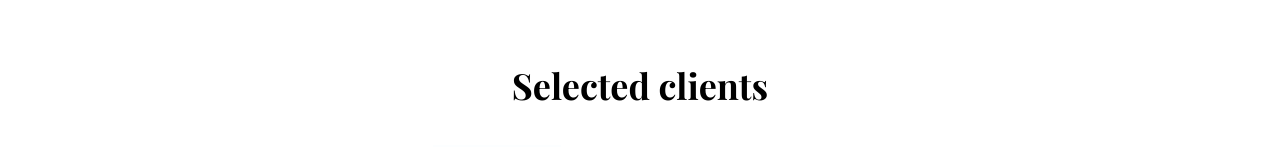
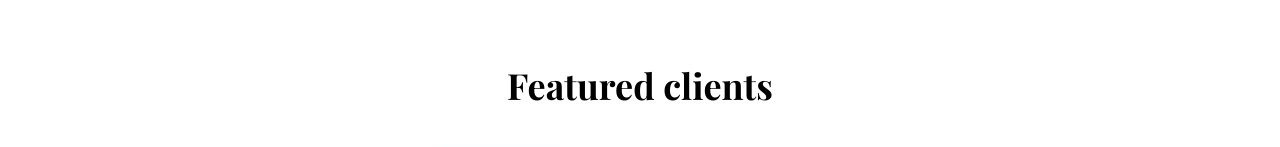
Before and after one commit to hireit31/Aatra-Aamir, a React (Vite) app: page /about in a window 1280 px wide. Shown: the part 805-952 px from the top of the page. Built offline with nearby package versions, Linux system fonts and the light colour scheme.

Commit message:
Minor client changes
Signed-off-by: hamna4503 <hamnaaamir593@gmail.com>

```diff
--- a/src/pages/About.jsx
+++ b/src/pages/About.jsx
@@ -70,7 +70,7 @@ const About = () => {
       {/* Selected Clients */}
       <div className="mt-16">
         <h3 className="text-2xl md:text-4xl md:text-center font-bold md:mb-6 font-aboutHeading">
-          Selected clients
+          Featured clients
         </h3>
         <div className="grid grid-cols-2 md:grid-cols-4 gap-6 mt-5 md:mt-10 justify-center justify-items-center">
           {clientLogos.map((logo, index) => (
```
Also changed, not shown: public/images/ecommerce/e-2.jpg.
